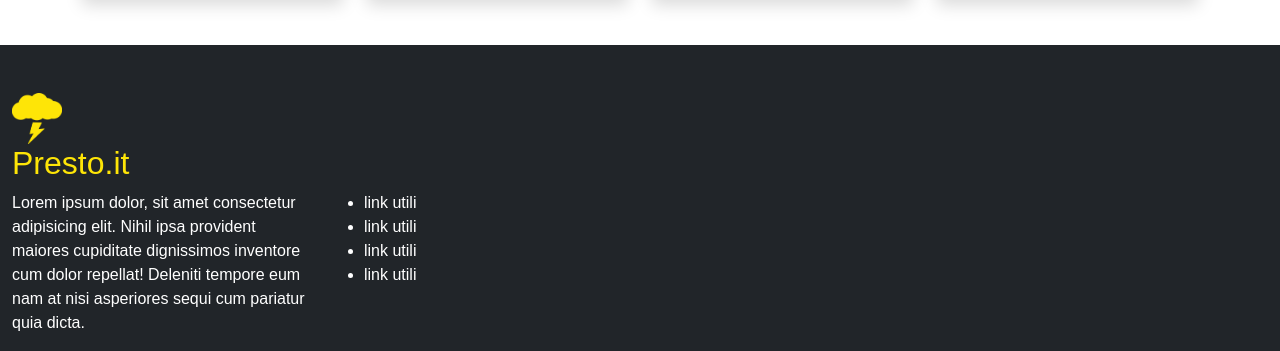
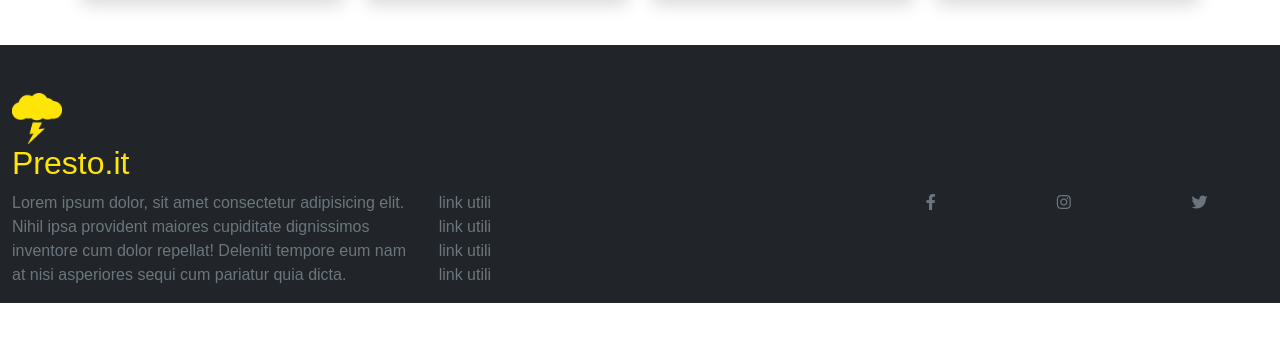
Before and after one commit to MarcoMusa/presto_landing, a plain HTML site: page index.html in a window 1280 px wide. Shown: the part 1623-1974 px from the top of the page. After the commit the page ends 1926 px from the top, so only its background shows below. Drawn offline with nearby package versions, Linux system fonts and the light colour scheme; a web font is replaced by a local one.

Commit message:
custom footer con loghi social

```diff
--- a/index.html
+++ b/index.html
@@ -319,21 +319,32 @@
           <img src="./media/logo.png" width="50px" alt="" />
           <h2 class="text-accent">Presto.it</h2>
         </div>
-        <div class="col-3">
-          <p class="text-white">
+        <div class="col-12 col-md-4">
+          <p class="text-secondary">
             Lorem ipsum dolor, sit amet consectetur adipisicing elit. Nihil ipsa
             provident maiores cupiditate dignissimos inventore cum dolor
             repellat! Deleniti tempore eum nam at nisi asperiores sequi cum
             pariatur quia dicta.
           </p>
         </div>
-        <div class="col-3">
-          <ul class="text-white">
+        <div class="col-12 col-md-4">
+          <ul class="text-secondary text-decoration-none list-unstyled">
             <li>link utili</li>
             <li>link utili</li>
             <li>link utili</li>
             <li>link utili</li>
           </ul>
+        </div>
+        <div class="col-12 col-md-4 d-flex justify-content-around">
+          <a href="" class="text-decoration-none text-secondary"
+            ><i class="fab fa-facebook-f"></i
+          ></a>
+          <a href="" class="text-decoration-none text-secondary"
+            ><i class="fab fa-instagram"></i
+          ></a>
+          <a href="" class="text-decoration-none text-secondary"
+            ><i class="fab fa-twitter"></i
+          ></a>
         </div>
       </div>
     </footer>
```
